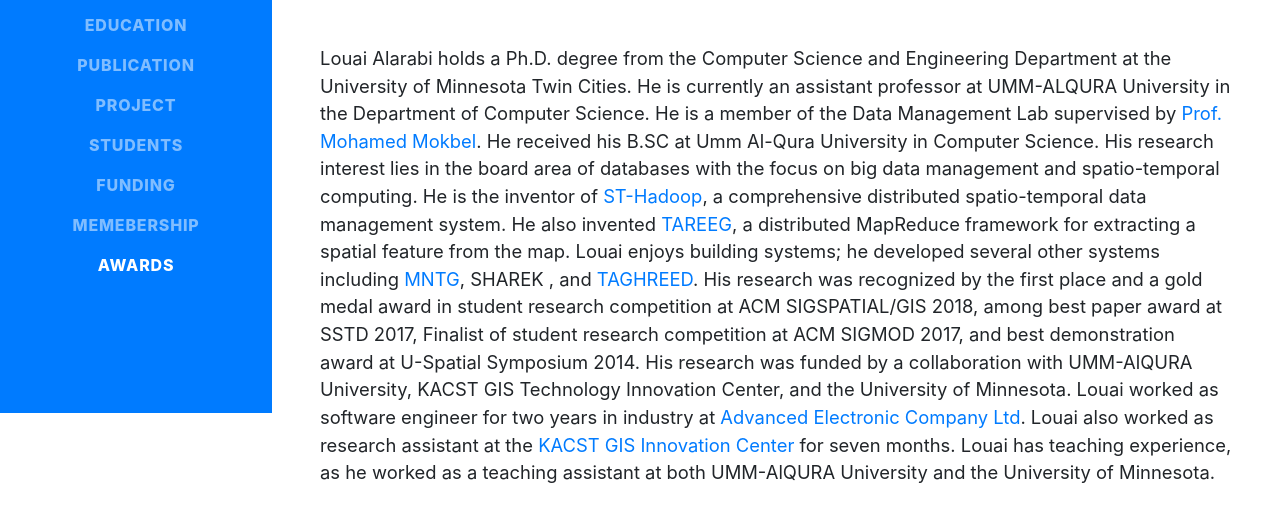
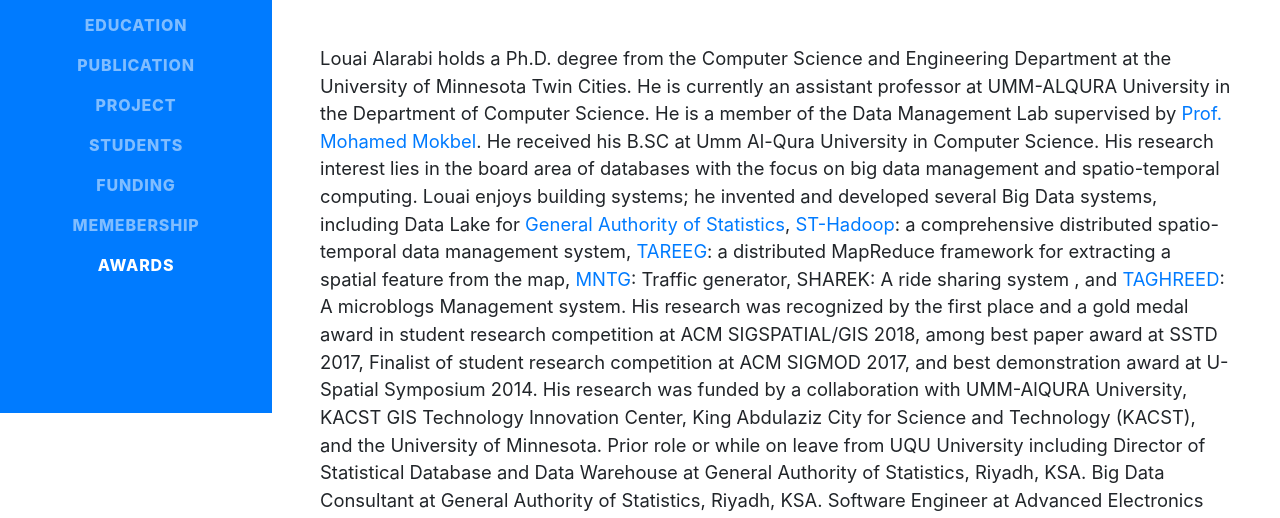
Before and after one commit to lmarabi/lmarabi.github.io, a website with bundled scripts: page index.html in a window 1280 px wide. Shown: the part 387-905 px from the top of the page. Built offline with nearby package versions, Linux system fonts and the light colour scheme; a web font is replaced by a local one.

Commit message:
Update index.html

```diff
--- a/index.html
+++ b/index.html
@@ -88,9 +88,9 @@
 		  <a href="mailto:louai@cs.umn.edu">louai@cs.umn.edu</a>
           </div>
 	  <p class="lead mb-5">Louai Alarabi holds a Ph.D. degree from the Computer Science and Engineering Department at the University of Minnesota Twin Cities. He is currently an assistant professor at UMM-ALQURA University in the Department of Computer Science. He is a member of the Data Management Lab supervised by  <a href="http://www-users.cs.umn.edu/~mokbel/">Prof. Mohamed Mokbel</a>. He received his B.SC at Umm Al-Qura University in Computer Science.
-	  His research interest lies in the board area of databases with the focus on big data management and spatio-temporal computing. He is the inventor of <a href="http://st-hadoop.cs.umn.edu/">ST-Hadoop</a>, a comprehensive distributed spatio-temporal data management system. He also invented  <a href="http://www.tareeg.org">TAREEG</a>, a distributed MapReduce framework for extracting a spatial feature from the map. Louai enjoys building systems; he developed several other systems including <a href="http://mntg.cs.umn.edu/">MNTG</a>, SHAREK , and <a href="http://www.gistic.org/taghreednew/">TAGHREED</a>.
-	  His research was recognized by the first place and a gold medal award in student research competition at ACM SIGSPATIAL/GIS 2018, among best paper award at SSTD 2017, Finalist of student research competition at ACM SIGMOD 2017, and best demonstration award at U-Spatial Symposium 2014. His research was funded by a collaboration with UMM-AlQURA University, KACST GIS Technology Innovation Center, and the University of Minnesota.
-	  Louai worked as software engineer for two years in industry at <a href="http://www.aecl.com/en/Home">Advanced Electronic Company Ltd</a>. Louai also worked as research assistant at the <a href="http://www.gistic.org">KACST GIS Innovation Center</a> for seven months. Louai has teaching experience, as he worked as a teaching assistant at both UMM-AlQURA University and the University of Minnesota.</p>
+	  His research interest lies in the board area of databases with the focus on big data management and spatio-temporal computing.  Louai enjoys building systems; he invented and developed several Big Data systems, including Data Lake for <a href="https://www.stats.gov.sa/en">General Authority of Statistics</a>, <a href="http://st-hadoop.cs.umn.edu/">ST-Hadoop</a>: a comprehensive distributed spatio-temporal data management system, <a href="http://www.tareeg.org">TAREEG</a>: a distributed MapReduce framework for extracting a spatial feature from the map, <a href="http://mntg.cs.umn.edu/">MNTG</a>: Traffic generator, SHAREK: A ride sharing system , and <a href="http://www.gistic.org/taghreednew/">TAGHREED</a>: A microblogs Management system.
+	  His research was recognized by the first place and a gold medal award in student research competition at ACM SIGSPATIAL/GIS 2018, among best paper award at SSTD 2017, Finalist of student research competition at ACM SIGMOD 2017, and best demonstration award at U-Spatial Symposium 2014. His research was funded by a collaboration with UMM-AlQURA University, KACST GIS Technology Innovation Center, King Abdulaziz City for Science and Technology (KACST), and the University of Minnesota.
+	 Prior role or while on leave from UQU University including Director of Statistical Database and Data Warehouse at General Authority of Statistics, Riyadh, KSA. Big Data Consultant at General Authority of Statistics, Riyadh, KSA. Software Engineer at Advanced Electronics Company in Riyadh, KSA. Research Assistant at the KACST GIS Innovation Center, KSA. Teaching Assistant at the University of Minnesota, USA.</p>
           <div class="social-icons">
             <a href="http://www.linkedin.com/in/lmarabi">
               <i class="fab fa-linkedin-in"></i>
```
